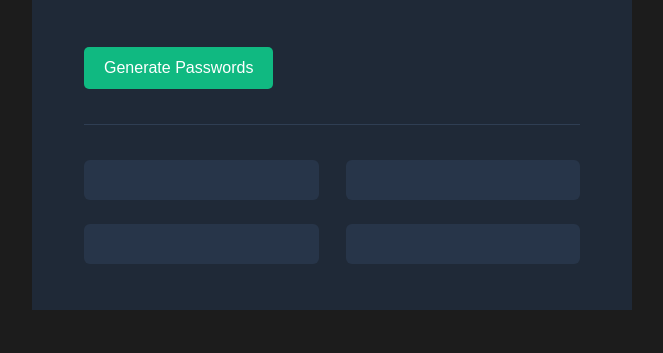
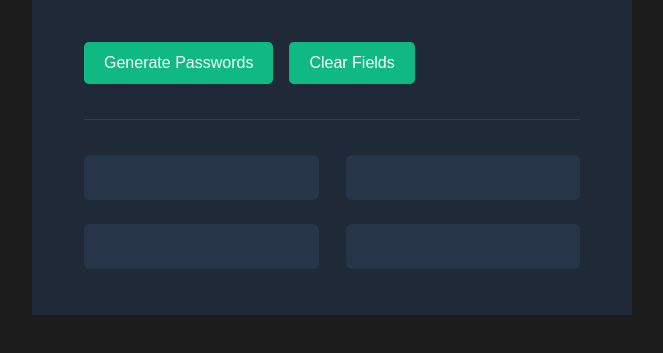
Before and after one commit to kristinadiaz/password-generator, a plain HTML site: page index.html in a window 1280 px wide. Shown: the part 365-718 px from the top of the page, without its empty margins (308-971 px from the left). Drawn offline with Linux system fonts and the light colour scheme.

Commit message:
finished js code to generate & clear random passwords

```diff
--- a/index.css
+++ b/index.css
@@ -52,6 +52,11 @@ main {
     background: #1F2937;
 }
 
+#btn-group {
+    display: flex;
+    gap: 16px;
+}
+
 button {
     display: flex;
     align-items: center;
@@ -66,6 +71,13 @@ button:active {
 }
 
 button#generate {
+    padding: 12px 20px;
+    border: none;
+    border-radius: 5px;
+    color: #FFF;
+}
+
+button#clear {
     padding: 12px 20px;
     border: none;
     border-radius: 5px;
@@ -92,21 +104,19 @@ button#generate {
 }
 
 .password-list > li {
-    height: 40px;
-    background-image: url('img/ellipsis.svg');
+    height: 45px;
     background-repeat: no-repeat;
     background-position: center;
 }
 
-.password {
-    font-weight: 500;
-    width: 100%;
-    height: 100%;
-    display: flex;
-    justify-content: center;
-    align-items: center;
+.box {
+  display: flex;
+  justify-content: center;
+  align-items: center;
+  padding: 0.55em;
+  height: 2.75em;
+  color: #5def92;
+  border-radius: 0.5em;
+  background-color: #273549;
+  /* cursor: pointer; */
 }
-
-.hidden-password {
-    display: none;
-}
--- a/index.html
+++ b/index.html
@@ -11,15 +11,20 @@
     <main>
         <h1 class="main-title">Generate a <span class="accent-title">random password</span></h1>
         <p class="subtitle">Never use an insecure password again.</p>
+        <div id="btn-group">
         <button id="generate">
             <span>Generate Passwords</span>
         </button>
+        <button id="clear">
+            <span>Clear Fields</span>
+        </button>
+        </div>
         <div class="passwords">
             <ul class="password-list">
-                <li><button class="hidden-password"></button></li>
-                <li><button class="hidden-password"></button></li>
-                <li><button class="hidden-password"></button></li>
-                <li><button class="hidden-password"></button></li>
+                <li><button class="box"></button></li>
+                <li><button class="box"></button></li>
+                <li><button class="box"></button></li>
+                <li><button class="box"></button></li>
             </ul>
         </div>
     </main>
--- a/index.js
+++ b/index.js
@@ -1,11 +1,17 @@
-/*
-create an array that holds all possible characters
-button to generate 4 random password options
-display password options
-*/
 const chars = String.fromCharCode(...Array(123).keys()).slice(33)
 let passwords = []
 const passwordLength = 15
+const generateEl = document.getElementById('generate')
+let boxes = document.querySelectorAll('.box')
+const clearEl = document.getElementById('clear')
+
+generateEl.addEventListener('click', function() {
+    getRandomPassword()
+})
+
+clearEl.addEventListener('click', function() {
+    clearAllFields()
+})
 
 function getRandomPassword () {
    for(let i = 0; i < 4; i++) {
@@ -15,7 +21,14 @@ function getRandomPassword () {
            randomPassword += chars.charAt(Math.floor(Math.random() * chars.length))
        }
        passwords.push(randomPassword)
-       console.log(randomPassword)
+   }
+   for(let k = 0; k < boxes.length; k++) {
+       boxes[k].textContent = passwords[k]
    }
 }
-getRandomPassword()
+
+function clearAllFields() {
+    boxes.forEach(item => {
+        item.textContent = ''
+    })
+}
```
